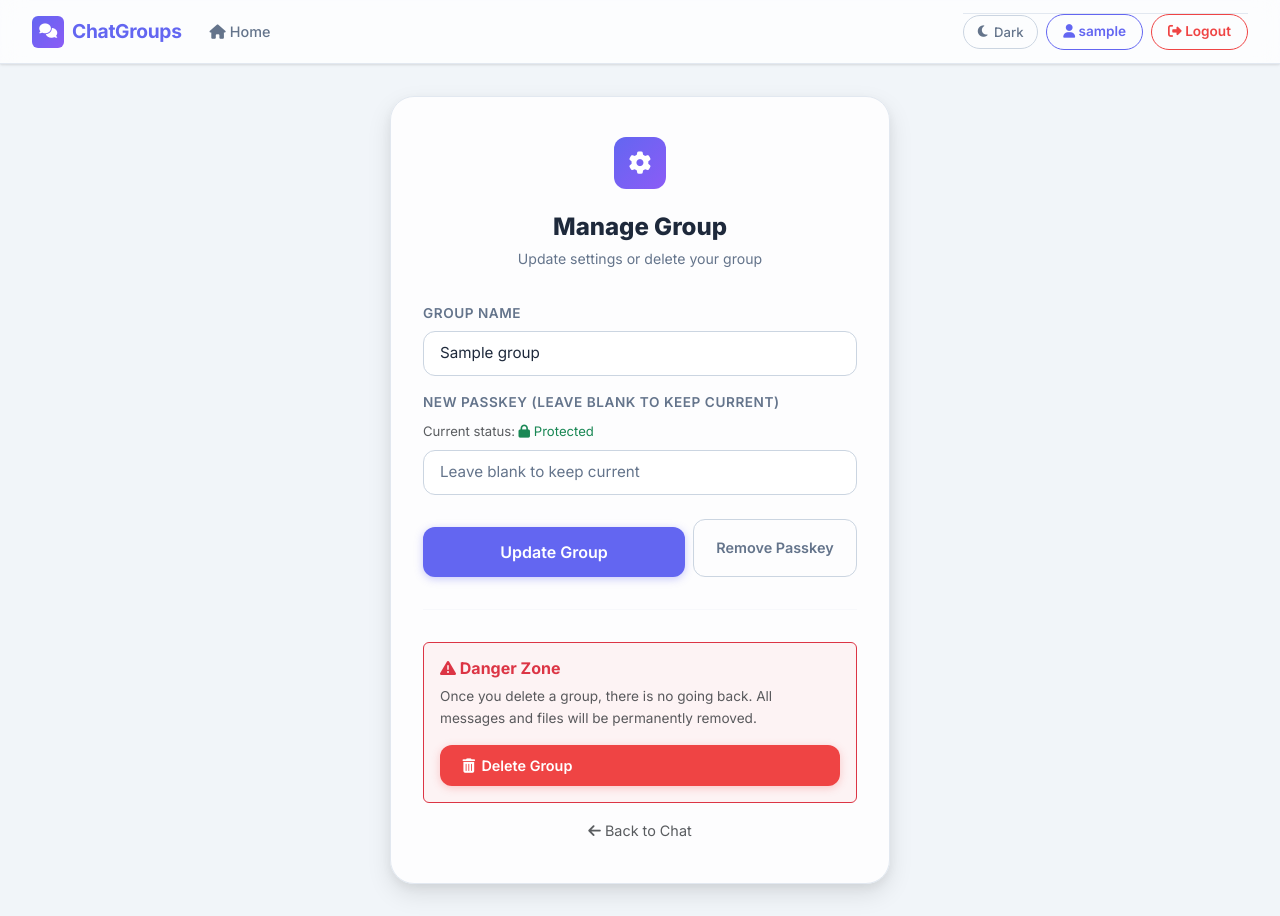
After one commit to Mallesh-1124/flask-group-chat, a Flask app: page /group/1/manage in a window 1280 px wide. The commit adds this page. Run offline with Flask 3, Linux system fonts and the light colour scheme; a user stored in the database is signed in; tables that the repository leaves empty hold one stand-in row (values such as "Sample post").

Commit message:
feat: add group management features and fix passkey creation bug
- Fix: Change Group.passkey column type to Text and add ALTER TABLE to wsgi.py
  (Werkzeug generates 162-character hashes, which crashed PostgreSQL on VARCHAR(100))
- Add ManageGroupForm to forms.py
- Add manage_group and delete_group routes
- Add manage_group.html template
- Add Manage button for owners in group_chat.html

```diff
--- a/app/forms.py
+++ b/app/forms.py
@@ -35,6 +35,12 @@ class CreateGroupForm(FlaskForm):
     passkey = PasswordField('Passkey (optional)')
     submit = SubmitField('Create Group')
 
+class ManageGroupForm(FlaskForm):
+    name = StringField('Group Name', validators=[DataRequired(), Length(min=2, max=50)])
+    passkey = PasswordField('New Passkey (leave blank to keep current)')
+    remove_passkey = SubmitField('Remove Passkey')
+    submit = SubmitField('Update Group')
+
 class UpdateAccountForm(FlaskForm):
     username = StringField('Username',
                            validators=[DataRequired(), Length(min=2, max=20)])
--- a/app/models.py
+++ b/app/models.py
@@ -31,7 +31,7 @@ class User(db.Model, UserMixin):
 class Group(db.Model):
     id = db.Column(db.Integer, primary_key=True)
     name = db.Column(db.String(100), unique=True, nullable=False)
-    passkey = db.Column(db.String(100), nullable=True)
+    passkey = db.Column(db.Text, nullable=True)
     owner_id = db.Column(db.Integer, db.ForeignKey('user.id'), nullable=False)
     owner = db.relationship('User', backref='owned_groups', lazy=True)
     # Fix: lazy='dynamic' is deprecated in SQLAlchemy 2 → use 'select' (default eager list)
--- a/app/routes.py
+++ b/app/routes.py
@@ -146,6 +146,54 @@ def create_group():
     return render_template('create_group.html', title='Create Group', form=form)
 
 
+@app.route('/group/<int:group_id>/manage', methods=['GET', 'POST'])
+@login_required
+def manage_group(group_id):
+    group = Group.query.get_or_404(group_id)
+    if group.owner_id != current_user.id:
+        flash('Only the group owner can manage the group settings.', 'danger')
+        return redirect(url_for('group_chat', group_id=group.id))
+
+    from app.forms import ManageGroupForm
+    form = ManageGroupForm()
+
+    if form.validate_on_submit():
+        if form.remove_passkey.data:
+            group.passkey = None
+            db.session.commit()
+            flash('Passkey removed successfully.', 'success')
+            return redirect(url_for('manage_group', group_id=group.id))
+
+        group.name = form.name.data
+        if form.passkey.data:
+            group.passkey = generate_password_hash(form.passkey.data)
+        db.session.commit()
+        flash('Group settings updated!', 'success')
+        return redirect(url_for('group_chat', group_id=group.id))
+
+    elif request.method == 'GET':
+        form.name.data = group.name
+
+    return render_template('manage_group.html', title='Manage Group', form=form, group=group)
+
+
+@app.route('/group/<int:group_id>/delete', methods=['POST'])
+@login_required
+def delete_group(group_id):
+    group = Group.query.get_or_404(group_id)
+    if group.owner_id != current_user.id:
+        flash('Only the group owner can delete the group.', 'danger')
+        return redirect(url_for('group_chat', group_id=group.id))
+
+    # Delete associated files and messages first
+    File.query.filter_by(group_id=group.id).delete()
+    Message.query.filter_by(group_id=group.id).delete()
+
+    db.session.delete(group)
+    db.session.commit()
+    flash(f'Group "{group.name}" has been deleted.', 'success')
+    return redirect(url_for('home'))
+
 @app.route('/upload_file/<int:group_id>', methods=['POST'])
 @login_required
 def upload_file(group_id):
--- a/app/templates/group_chat.html
+++ b/app/templates/group_chat.html
@@ -22,6 +22,10 @@
                 <span class="d-none d-sm-inline">Files</span>
             </button>
             {% if current_user.id == group.owner_id %}
+                <a href="{{ url_for('manage_group', group_id=group.id) }}" class="btn btn-outline-secondary" style="font-size:.8rem;padding:.4rem .85rem;border-radius:var(--r-md);">
+                    <i class="fas fa-cog"></i>
+                    <span class="d-none d-md-inline">Manage</span>
+                </a>
                 <form action="{{ url_for('clear_history', group_id=group.id) }}" method="POST" style="display:inline;">
                     <input type="hidden" name="csrf_token" value="{{ csrf_token() }}">
                     <button type="submit" class="btn btn-danger" style="font-size:.8rem;padding:.4rem .85rem;border-radius:var(--r-md);"
--- /dev/null
+++ b/app/templates/manage_group.html
@@ -0,0 +1,80 @@
+{% extends "base.html" %}
+{% block title %}Manage {{ group.name }}{% endblock %}
+
+{% block content %}
+<div class="auth-page">
+    <div class="auth-card" style="max-width: 500px;">
+        <div class="auth-logo">
+            <i class="fas fa-cog"></i>
+        </div>
+        <h2>Manage Group</h2>
+        <p class="auth-sub">Update settings or delete your group</p>
+
+        <form method="POST" action="">
+            {{ form.hidden_tag() }}
+
+            <div class="form-group mb-3">
+                {{ form.name.label(class="form-label") }}
+                {% if form.name.errors %}
+                    {{ form.name(class="form-control is-invalid") }}
+                    <div class="invalid-feedback">
+                        {% for error in form.name.errors %}
+                            <span>{{ error }}</span>
+                        {% endfor %}
+                    </div>
+                {% else %}
+                    {{ form.name(class="form-control") }}
+                {% endif %}
+            </div>
+
+            <div class="form-group mb-4">
+                {{ form.passkey.label(class="form-label") }}
+                <small class="d-block text-muted mb-2">Current status:
+                    {% if group.passkey %}
+                        <span class="text-success"><i class="fas fa-lock"></i> Protected</span>
+                    {% else %}
+                        <span class="text-warning"><i class="fas fa-lock-open"></i> Public</span>
+                    {% endif %}
+                </small>
+                {% if form.passkey.errors %}
+                    {{ form.passkey(class="form-control is-invalid", placeholder="Leave blank to keep current") }}
+                    <div class="invalid-feedback">
+                        {% for error in form.passkey.errors %}
+                            <span>{{ error }}</span>
+                        {% endfor %}
+                    </div>
+                {% else %}
+                    {{ form.passkey(class="form-control", placeholder="Leave blank to keep current") }}
+                {% endif %}
+            </div>
+
+            <div class="d-flex gap-2 mb-4">
+                {{ form.submit(class="btn btn-primary flex-grow-1") }}
+                {% if group.passkey %}
+                    {{ form.remove_passkey(class="btn btn-outline-secondary", onclick="return confirm('Are you sure you want to remove the passkey? Anyone will be able to join.');") }}
+                {% endif %}
+            </div>
+        </form>
+
+        <hr style="border-color: var(--brd-card); margin: 2rem 0;">
+
+        <div class="danger-zone p-3 border border-danger rounded" style="background: rgba(239, 68, 68, 0.05);">
+            <h4 class="text-danger mb-2" style="font-size: 1rem; font-weight: 700;"><i class="fas fa-exclamation-triangle"></i> Danger Zone</h4>
+            <p class="text-muted" style="font-size: 0.85rem;">Once you delete a group, there is no going back. All messages and files will be permanently removed.</p>
+
+            <form action="{{ url_for('delete_group', group_id=group.id) }}" method="POST">
+                <input type="hidden" name="csrf_token" value="{{ csrf_token() }}">
+                <button type="submit" class="btn btn-danger w-100" onclick="return confirm('Are you absolutely sure you want to delete this group? This action CANNOT be undone.');">
+                    <i class="fas fa-trash-alt"></i> Delete Group
+                </button>
+            </form>
+        </div>
+
+        <div class="text-center mt-3">
+            <a href="{{ url_for('group_chat', group_id=group.id) }}" class="text-muted text-decoration-none" style="font-size: 0.9rem;">
+                <i class="fas fa-arrow-left"></i> Back to Chat
+            </a>
+        </div>
+    </div>
+</div>
+{% endblock %}
```
Also changed, not shown: wsgi.py (+8 -0 lines).
